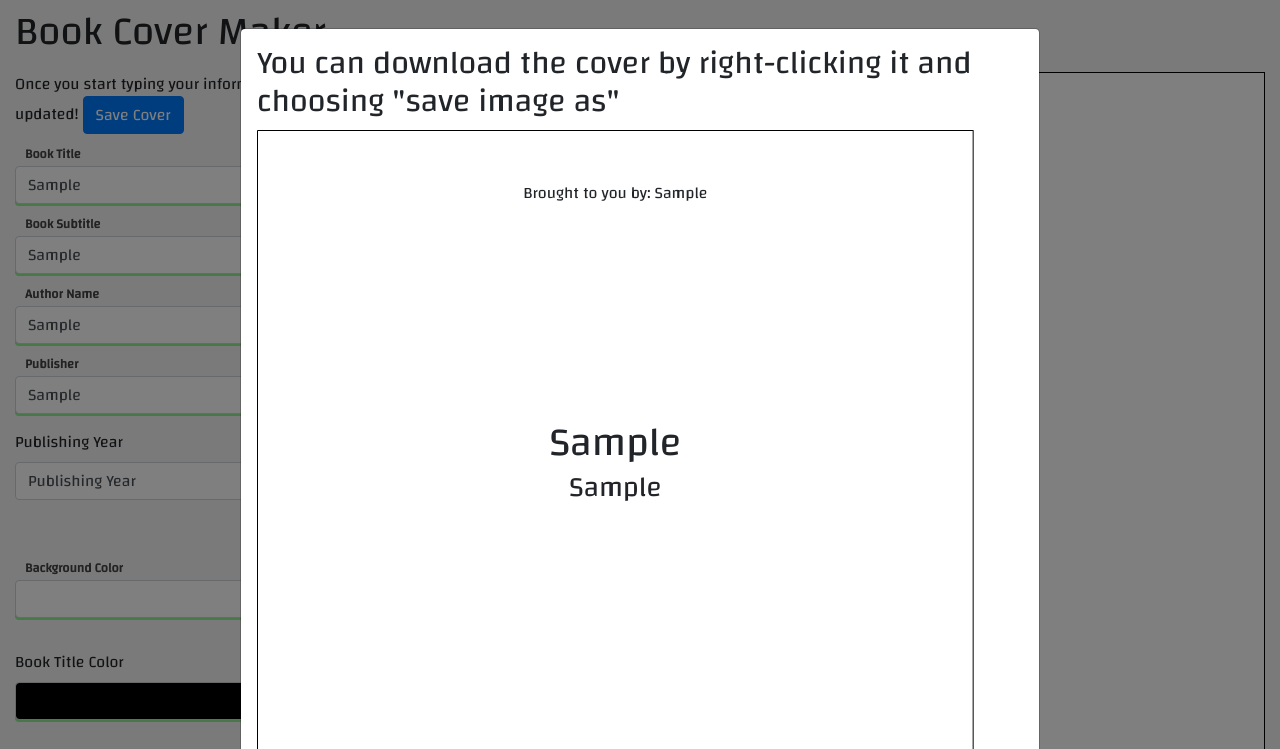
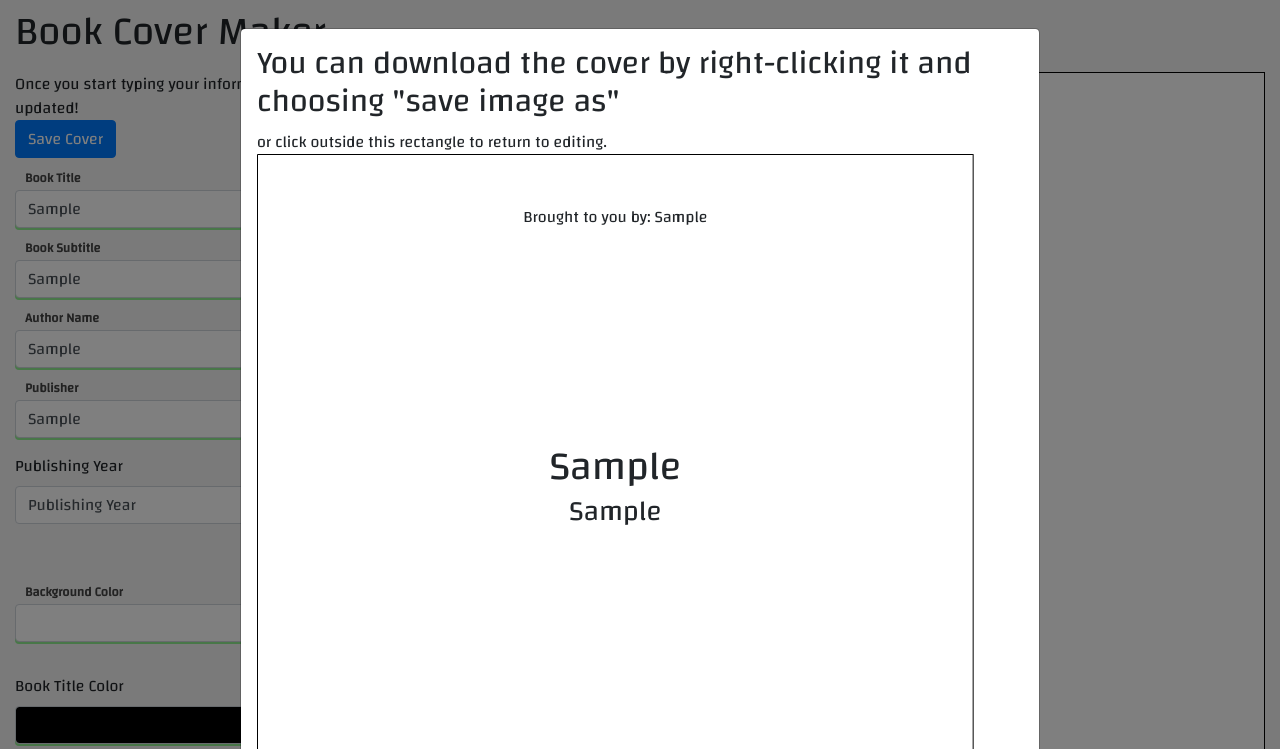
Before and after one commit to OmarTaherSaad/BookCoverMaker, a plain HTML site: page index.html in a window 1280 px wide. Both pictures are taken after typing "Sample", "Sample", "Sample", "Sample" into the empty fields and a click on the button "Save Cover". Shown: the top 749 px of the page. Drawn offline with Linux system fonts and the light colour scheme.

Commit message:
Update index.html

```diff
--- a/index.html
+++ b/index.html
@@ -26,6 +26,7 @@
       <div class="row my-3">
         <div class="col-12 col-md-5">
           <span>Once you start typing your information, the preview on the right will get updated!</span>
+          <br>
           <button class="btn btn-primary" id="SaveBtn">Save Cover</button>
           <form id="DataForm">
           </form>
@@ -74,6 +75,7 @@
         <div class="modal-content">
           <div class="modal-body">
             <h2>You can download the cover by right-clicking it and choosing "save image as"</h2>
+            <span>or click outside this rectangle to return to editing.</span>
             <canvas id="previewImage"></canvas>
           </div>
           <div class="modal-footer">
```
